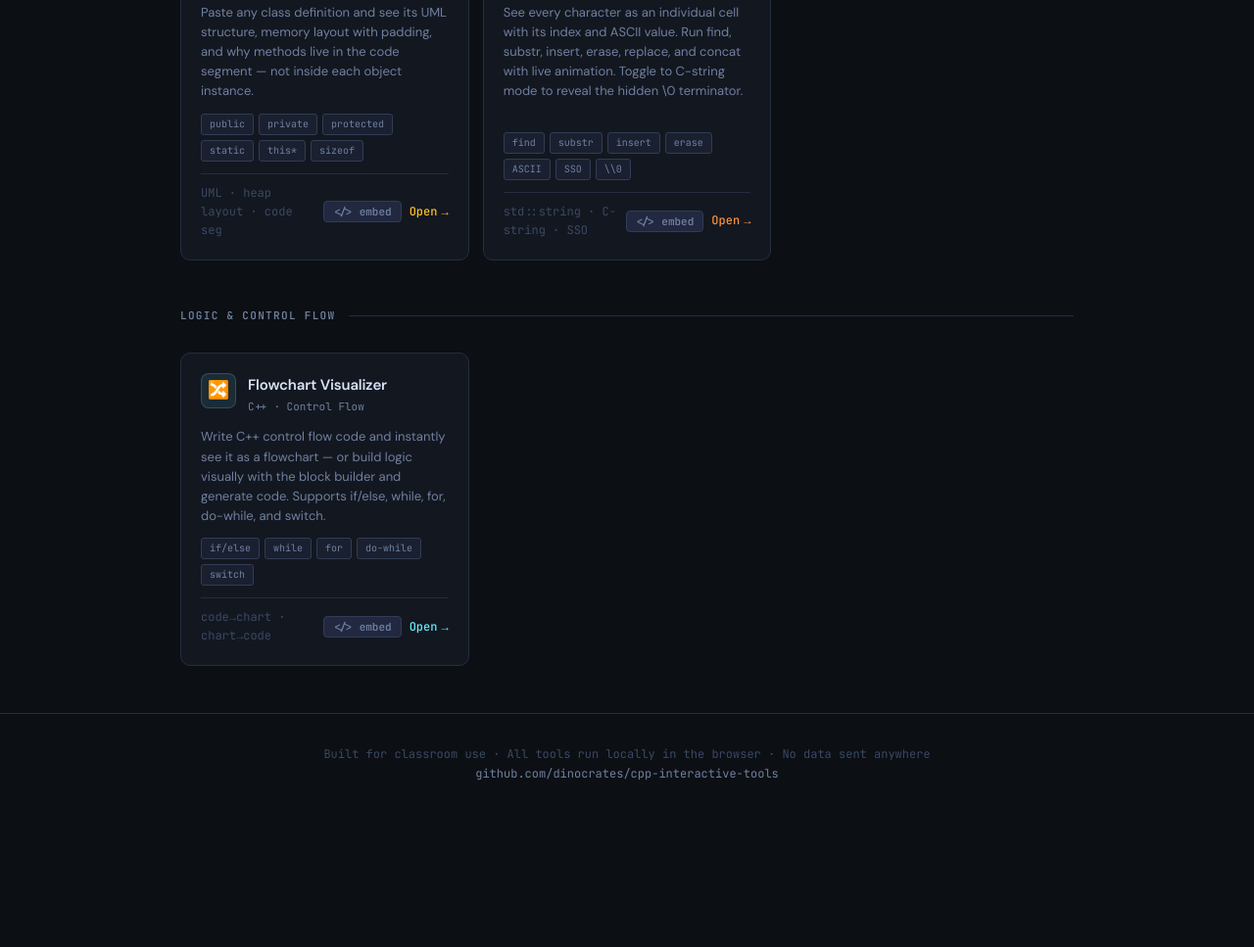
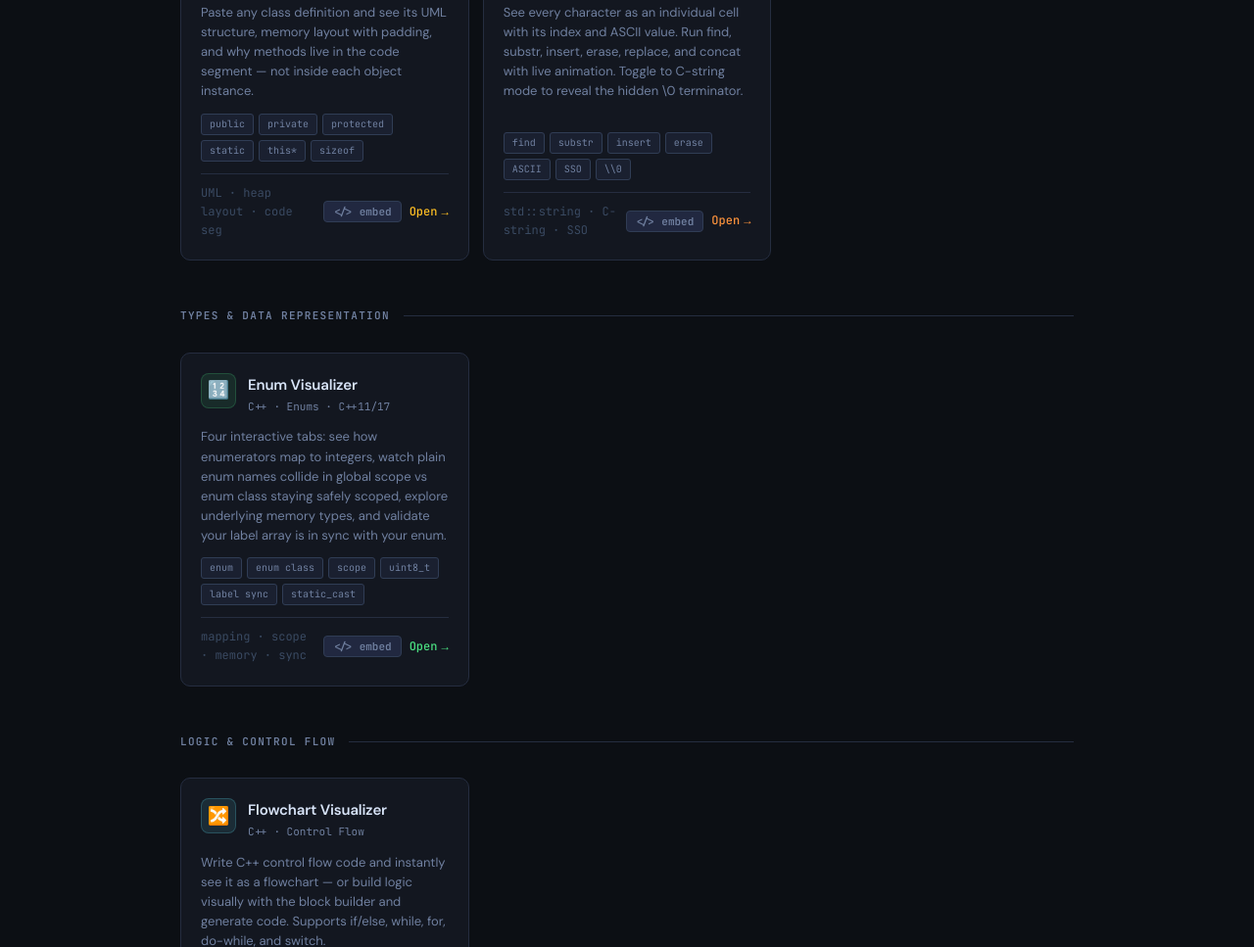
Before and after one commit to dinocrates/cpp-interactive-tools, a plain HTML site: page index.html in a window 1280 px wide. Shown: the part 877-1844 px from the top of the page at 98% size. Before the commit the page ends 1709 px from the top, so only its background shows below. Drawn offline with Linux system fonts and the light colour scheme.

Commit message:
Update index.html

```diff
--- a/index.html
+++ b/index.html
@@ -159,7 +159,7 @@ footer a:hover{color:var(--text)}
   <h1>Learn C++ by <span>seeing</span> the machine.</h1>
   <p>Interactive visualizers for C++ memory, pointers, objects, STL, and control flow. Each tool runs entirely in your browser — no setup needed.</p>
   <div class="hero-meta">
-    <span><span class="hero-dot" style="background:var(--green)"></span>6 tools</span>
+    <span><span class="hero-dot" style="background:var(--green)"></span>7 tools</span>
     <span><span class="hero-dot" style="background:var(--blue)"></span>C++17</span>
     <span><span class="hero-dot" style="background:var(--purple)"></span>No install required</span>
   </div>
@@ -282,6 +282,36 @@ footer a:hover{color:var(--text)}
   </div>
 
   <div class="section-header" style="margin-top:48px">
+    <span class="section-label">Types &amp; Data Representation</span>
+    <div class="section-line"></div>
+  </div>
+
+  <div class="card-grid">
+
+    <div class="card" style="--card-accent:var(--green);--card-icon-bg:rgba(74,222,128,.1);--card-icon-bd:rgba(74,222,128,.2)">
+      <div class="card-top">
+        <div class="card-icon">🔢</div>
+        <div class="card-title-wrap">
+          <div class="card-title">Enum Visualizer</div>
+          <div class="card-course">C++ · Enums · C++11/17</div>
+        </div>
+      </div>
+      <div class="card-desc">Four interactive tabs: see how enumerators map to integers, watch plain enum names collide in global scope vs enum class staying safely scoped, explore underlying memory types, and validate your label array is in sync with your enum.</div>
+      <div class="card-tags">
+        <span class="tag">enum</span><span class="tag">enum class</span><span class="tag">scope</span><span class="tag">uint8_t</span><span class="tag">label sync</span><span class="tag">static_cast</span>
+      </div>
+      <div class="card-footer">
+        <span>mapping · scope · memory · sync</span>
+        <div class="card-actions">
+          <button class="btn-embed" onclick="showEmbed('cpp-enum-visualizer','Enum Visualizer','C++ · Enums · C++11/17',780)">&lt;/&gt; embed</button>
+          <a class="btn-open" href="demos/cpp-enum-visualizer.html" target="_blank">Open</a>
+        </div>
+      </div>
+    </div>
+
+  </div>
+
+  <div class="section-header" style="margin-top:48px">
     <span class="section-label">Logic &amp; Control Flow</span>
     <div class="section-line"></div>
   </div>
```
